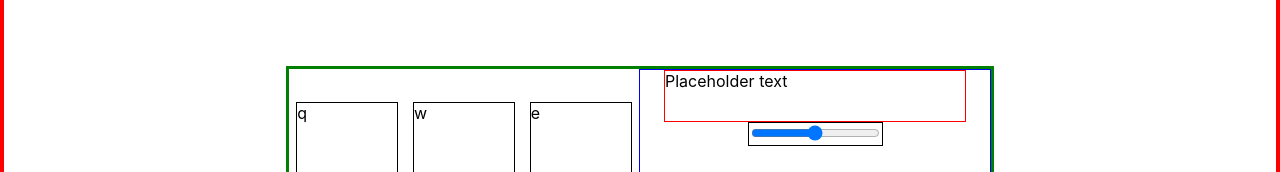
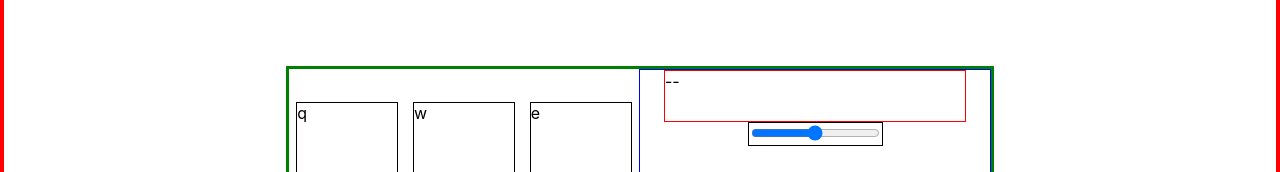
Before and after one commit to joelc95/drum-machine, a React (Create React App) app: page / in a window 1280 px wide. Shown: the part 134-306 px from the top of the page. Built offline with nearby package versions, Linux system fonts and the light colour scheme.

Commit message:
display text updates with drum id

```diff
--- a/src/App.js
+++ b/src/App.js
@@ -1,4 +1,4 @@
-import React, { useEffect } from "react";
+import React, { useEffect, useState } from "react";
 import './style.scss'
 
 const validKeys = ['q','w','e','a','s','d','z','x','c'];
@@ -61,7 +61,7 @@ const soundBank = [
 ]
 
 
-const Drumpad = () => {
+const Drumpad = ({drum, setDrum}) => {
 
   useEffect(() => {
     return () => {
@@ -69,12 +69,13 @@ const Drumpad = () => {
       console.log(e)
       // console.log(e.keyCode)
       playSound(e);
-      })
-    }
+      setDrum(soundBank.find(x => x.keyCode === e.keyCode).id);
+    })
+
+  }
   }, [])
 
   const handleClick = (e) => {
-    console.log(typeof e.target.innerHTML)
     let sound = document.getElementById(e.target.innerHTML+'-sound');
     sound.pause();
     sound.currentTime = 0;
@@ -83,7 +84,6 @@ const Drumpad = () => {
 
   const playSound = (e) => {
     if(validKeys.includes(e.key)) {
-      console.log(e.key+'-sound')
       let sound = document.getElementById(e.key+'-sound');
       sound.pause();
       sound.currentTime = 0;
@@ -105,11 +105,11 @@ const Drumpad = () => {
   )
 }
 
-const Display = () => {
+const Display = ({drum}) => {
   return (
     <div className="controls-container">
       <div className="display-container">
-        Placeholder text
+        {drum}
       </div>
       <div className="volume-container">
         <input type='range' className="volume-slider" />
@@ -119,12 +119,15 @@ const Display = () => {
 }
 
 function App() {
+  const [drum, setDrum] = useState('--')
+
+
 
   return (
     <div className="wrapper">
       <div className="parent-container">
-        <Drumpad />
-        <Display />
+        <Drumpad drum={drum} setDrum={setDrum}/>
+        <Display drum={drum}/>
       </div>
     </div>
   );
```
